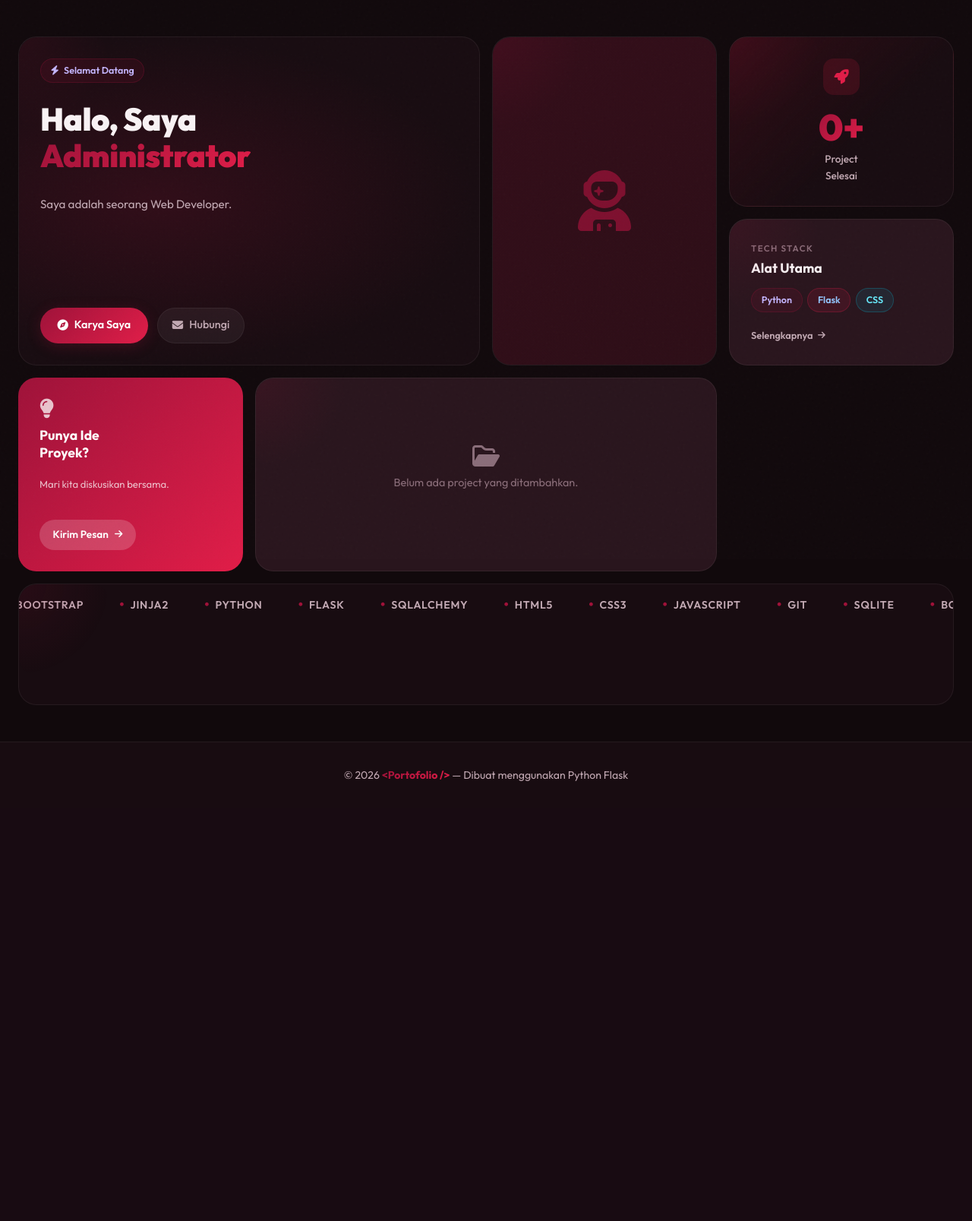
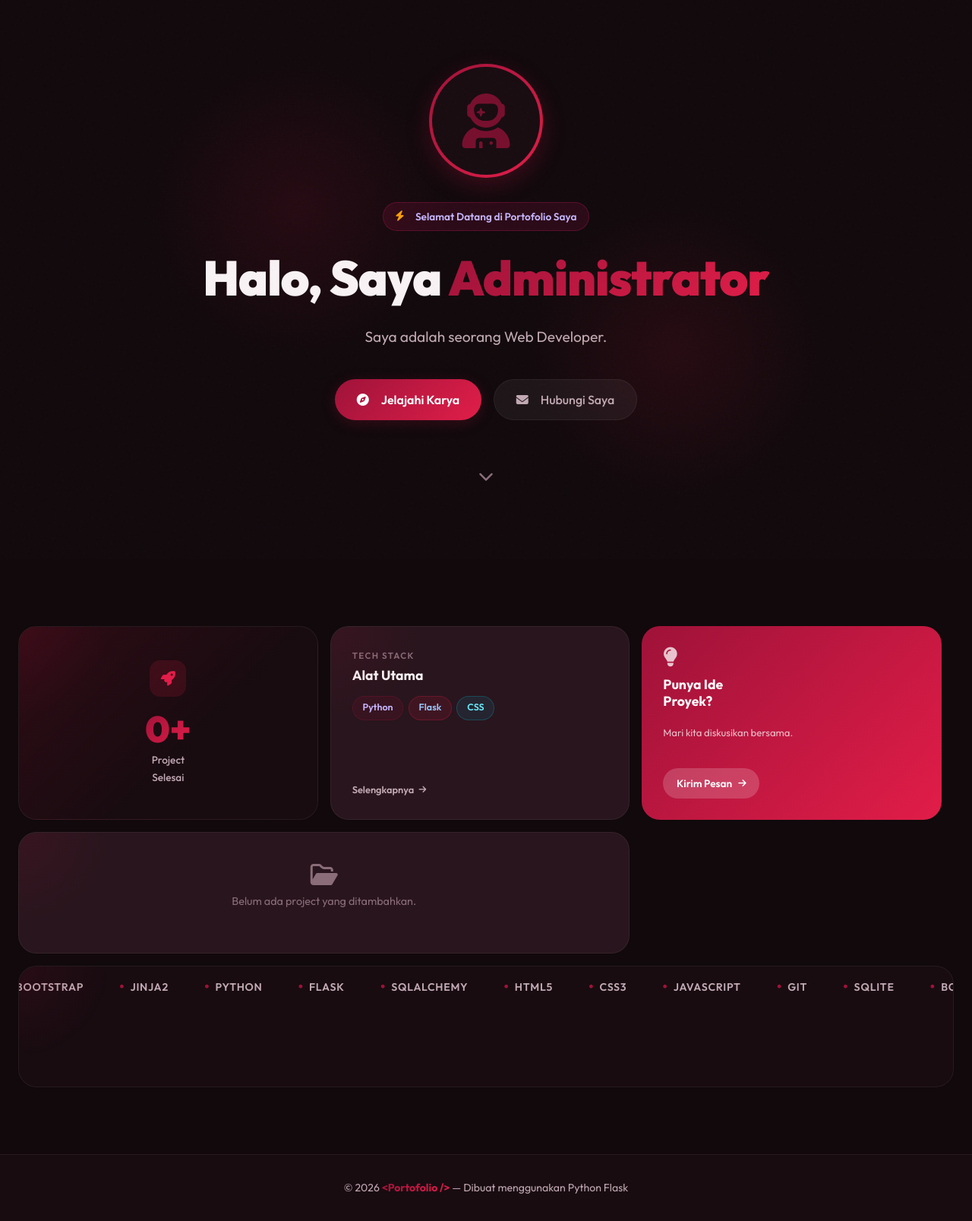
Before and after one commit to ihyamiftahurrohman/portofolio_ihya, a Flask app: page / in a window 1280 px wide. Shown: the part 64-1671 px from the top of the page at 76% size. Before the commit the page ends 1092 px from the top, so only its background shows below. Run offline with Flask 3, Linux system fonts and the light colour scheme; data that the repository does not hold is empty.

Commit message:
kembalikan layout halaman Home dengan tema Dark Burgundy

```diff
--- a/templates/index.html
+++ b/templates/index.html
@@ -4,54 +4,66 @@
 
 {% block content %}
 
-<!-- ===== HOME BENTO GRID ===== -->
-<div style="background: var(--bg-base); min-height: calc(100vh - var(--navbar-h)); display: flex; flex-direction: column; justify-content: center; padding: 1.5rem 0;">
+<!-- HERO SECTION -->
+<div style="background: var(--bg-base); min-height: calc(100vh - var(--navbar-h)); display: flex; flex-direction: column; align-items: center; justify-content: center; text-align: center; padding: 2rem; position: relative; overflow: hidden;">
 
-    <div class="home-bento reveal">
+    <!-- Subtle background glows (Dark Burgundy Theme) -->
+    <div style="position: absolute; top: 10%; left: 15%; width: 400px; height: 400px; background: radial-gradient(circle, rgba(159,18,57,0.15) 0%, transparent 70%); border-radius: 50%; pointer-events: none;"></div>
+    <div style="position: absolute; bottom: 10%; right: 15%; width: 400px; height: 400px; background: radial-gradient(circle, rgba(225,29,72,0.1) 0%, transparent 70%); border-radius: 50%; pointer-events: none;"></div>
 
-        <!-- CELL 1: Hero Identity (2×2) -->
-        <div class="bento-cell cell-hero">
-            <div style="position: relative; z-index: 1; display: flex; flex-direction: column; height: 100%; gap: 1.2rem;">
-                <div>
-                    <span class="bento-pill" style="margin-bottom: 1rem; display: inline-flex;">
-                        <i class="fa-solid fa-bolt"></i> Selamat Datang
-                    </span>
-                    <h1 style="font-size: clamp(1.8rem, 3.5vw, 2.6rem); font-weight: 900; line-height: 1.15; letter-spacing: -0.5px; margin-top: 0.5rem;">
-                        {% if user %}
-                            Halo, Saya<br><span class="gradient-text">{{ user.name }}</span>
+    <div class="reveal" style="z-index: 1; max-width: 800px; display: flex; flex-direction: column; align-items: center; gap: 1.5rem;">
+
+        <!-- Profile Picture -->
+        <div style="width: 150px; height: 150px; border-radius: 50%; padding: 4px; background: var(--grad-main); margin-bottom: 0.5rem; box-shadow: 0 10px 30px rgba(159,18,57,0.3);">
+            <div style="width: 100%; height: 100%; border-radius: 50%; overflow: hidden; background: var(--bg-card); display: flex; align-items: center; justify-content: center;">
+                {% if user and user.photo %}
+                    <img src="{{ url_for('static', filename='uploads/' + user.photo) }}" alt="Foto Profil" style="width: 100%; height: 100%; object-fit: cover;">
                 {% else %}
-                            Halo, Saya<br><span class="gradient-text">Web Developer</span>
+                    <i class="fa-solid fa-user-astronaut" style="font-size: 4.5rem; color: var(--purple); opacity: 0.7;"></i>
                 {% endif %}
+            </div>
+        </div>
+
+        <!-- Badge -->
+        <div class="bento-pill" style="display: inline-flex; align-items: center; background: rgba(194, 24, 91, 0.15); border: 1px solid rgba(194, 24, 91, 0.3); font-size: 0.85rem; padding: 0.4rem 1rem;">
+            <i class="fa-solid fa-bolt" style="color: var(--amber); margin-right: 0.5rem;"></i>
+            <span>Selamat Datang di Portofolio Saya</span>
+        </div>
+
+        <!-- Title -->
+        <h1 style="font-size: clamp(2rem, 5vw, 4rem); font-weight: 900; line-height: 1.2; letter-spacing: -1px; margin: 0;">
+            Halo, Saya <span class="gradient-text">{{ user.name if user else 'Web Developer' }}</span>
         </h1>
-                </div>
-                <p style="color: var(--text-2); font-size: 0.95rem; line-height: 1.7; max-width: 340px;">
-                    {% if user %}
-                        {{ user.bio or 'Seorang kreator digital yang bersemangat membangun hal-hal luar biasa di internet.' }}
+
+        <!-- Subtitle / Bio -->
+        <p style="color: var(--text-2); font-size: clamp(1rem, 1.5vw, 1.2rem); line-height: 1.6; max-width: 600px; margin: 0;">
+            {% if user and user.bio %}
+                {{ user.bio }}
             {% else %}
-                        Seorang kreator digital yang bersemangat membangun hal-hal luar biasa di internet.
+                Saya adalah seorang Web Developer.
             {% endif %}
         </p>
-                <div style="display: flex; gap: 0.75rem; flex-wrap: wrap; margin-top: auto;">
-                    <a href="{{ url_for('portfolio') }}" class="btn-primary-custom" style="padding: 0.65rem 1.4rem; font-size: 0.9rem; border-radius: 50px;">
-                        <i class="fa-solid fa-compass"></i> Karya Saya
+
+        <!-- CTA Buttons -->
+        <div style="display: flex; gap: 1rem; flex-wrap: wrap; justify-content: center; margin-top: 1rem;">
+            <a href="{{ url_for('portfolio') }}" class="btn-primary-custom" style="padding: 0.8rem 1.8rem; font-size: 1rem; border-radius: 50px;">
+                <i class="fa-solid fa-compass me-2"></i> Jelajahi Karya
             </a>
-                    <a href="{{ url_for('contact') }}" class="btn-ghost" style="padding: 0.65rem 1.2rem; font-size: 0.9rem;">
-                        <i class="fa-solid fa-envelope"></i> Hubungi
+            <a href="{{ url_for('contact') }}" class="btn-ghost" style="padding: 0.8rem 1.8rem; font-size: 1rem; background: rgba(255,255,255,0.05); border-radius: 50px;">
+                <i class="fa-solid fa-envelope me-2"></i> Hubungi Saya
             </a>
+        </div>
+
+        <!-- Scroll indicator -->
+        <div style="margin-top: 3rem; color: var(--text-3); animation: bounce 2s infinite;">
+            <i class="fa-solid fa-chevron-down fa-lg"></i>
         </div>
     </div>
 </div>
 
-        <!-- CELL 2: Avatar Photo (1×2) -->
-        <div class="bento-cell cell-avatar" style="min-height: 280px;">
-            {% if user and user.photo %}
-                <img src="{{ url_for('static', filename='uploads/' + user.photo) }}" alt="Foto Profil" style="border-radius: var(--radius-lg);">
-            {% else %}
-                <div style="width: 100%; height: 100%; display: flex; align-items: center; justify-content: center; background: linear-gradient(135deg, rgba(159,18,57,0.2), rgba(225,29,72,0.1));">
-                    <i class="fa-solid fa-user-astronaut" style="font-size: 5rem; color: var(--purple); opacity: 0.7;"></i>
-                </div>
-            {% endif %}
-        </div>
+<!-- ===== HOME BENTO GRID COMPONENTS ===== -->
+<div style="background: var(--bg-base); padding: 4rem 0;">
+    <div class="home-bento reveal" style="grid-template-columns: repeat(3, 1fr); /* Override default to not rely on hero span */">
 
         <!-- CELL 3: Project Count Stat -->
         <div class="bento-cell cell-stat accent-blue">
@@ -120,7 +132,7 @@
         {% endif %}
 
         <!-- CELL 7: Marquee Skills strip (full width) -->
-        <div class="bento-cell cell-marquee" style="padding: 1rem 1.75rem; gap: 0;">
+        <div class="bento-cell cell-marquee col-span-3" style="padding: 1rem 1.75rem; gap: 0;">
             <div class="marquee-track">
                 {% set items = ['Python', 'Flask', 'SQLAlchemy', 'HTML5', 'CSS3', 'JavaScript', 'Git', 'SQLite', 'Bootstrap', 'Jinja2'] %}
                 {% for item in items %}
@@ -135,4 +147,11 @@
     </div>
 </div>
 
+<style>
+@keyframes bounce {
+    0%, 20%, 50%, 80%, 100% {transform: translateY(0);}
+    40% {transform: translateY(-15px);}
+    60% {transform: translateY(-7px);}
+}
+</style>
 {% endblock %}
```
Lines whose indentation alone changed are shown as unchanged.
